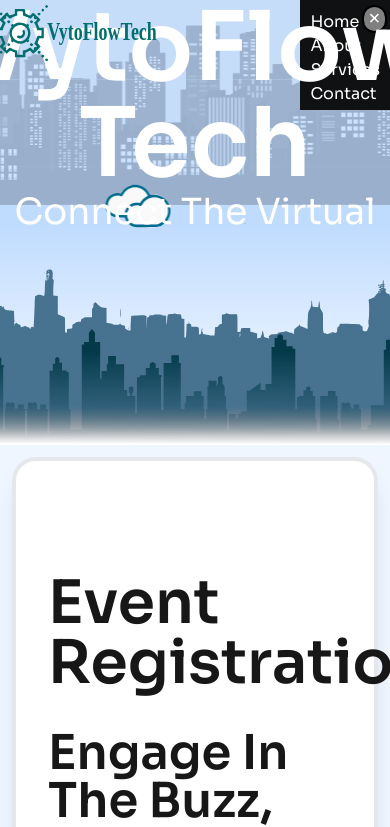
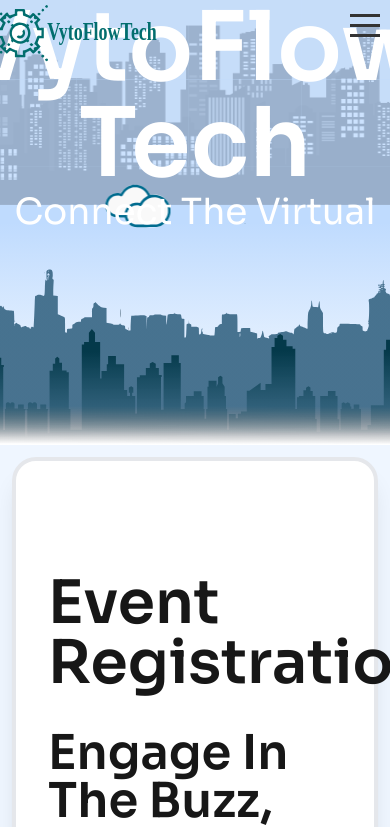
Before and after one commit to 0TenX1/VytoflowWebsite, a React (Vite) app: page / in a window 390 px wide. Shown: the top 827 px of the page. Built offline with nearby package versions, Linux system fonts and the light colour scheme.

Commit message:
HamburgerMenu Done

```diff
--- a/src/components/HamburgerMenu.css
+++ b/src/components/HamburgerMenu.css
@@ -1,79 +1,101 @@
-.hamburger-menu-btn {
-    display: none; /* Hide button on larger screens */
-    cursor: pointer;
+/* HamburgerMenu.css */
+.hamburger-menu {
+  display: flex;
+  flex-direction: column;
+  align-items: flex-start;
+  position: relative;
+  z-index: 1000; /* Ensure the menu is on top */
 }
 
-  .menu-items {
-    display: none; /* Hide menu items on default */
-  }
-
-  .close-btn {
-    position: absolute;
-    top: 5px;
-    right: 3px;
-    font-size: 20px;
-    background: none;
+.hamburger-icon {
+  display: flex;
+  flex-direction: column;
+  justify-content: space-around;
+  width: 30px;
+  height: 30px;
+  background: transparent;
   border: none;
   cursor: pointer;
-    background-color: gray;
-    border: 2px solid black;
-    border-radius: 20px;
-    width: 25px;
-    display: none;
-  }
-  .bar{
-    background-color: red;
-  }
-  @media (max-width: 768px) {
-    .hamburger-menu-btn {
-      display: block; /* Show button on smaller screens */
-      background: none;
-      border: none;
-      cursor: pointer;
-    }
-
-    .menu-items {
-      display: flex;
-      flex-direction: column;
-      position: fixed;
-      top: 0;
-      right: 0; /* Menu on the right side */
-      height: 110px;
-      width: 25x; /* Adjust width as needed */
-      background-color: rgb(16, 17, 18);
-      padding: 10px;
-      /* border: 1px solid black; */
-      /* border-radius: 50px; */
-      box-sizing: border-box;
-      z-index: 1;
-    }
-
-    .menu-items.open {
-      display: flex; /* Show menu items when menu is open */
+  z-index: 1001; /* Ensure the icon is on top */
 }
 
 .bar {
-      display: block;
-      width: 25px;
+  width: 30px;
   height: 3px;
-      margin: 5px auto;
   background-color: #333;
-      transition: all 0.3s ease-in-out;
+  transition: all 0.3s ease;
 }
 
-    .open .bar:nth-child(1) {
-      transform: translateY(8px) rotate(45deg);
+.bar.change:nth-child(1) {
+  transform: rotate(-45deg) translate(-5px, 6px);
 }
 
-    .open .bar:nth-child(2) {
+.bar.change:nth-child(2) {
   opacity: 0;
 }
 
-    .open .bar:nth-child(3) {
-      transform: translateY(-8px) rotate(-45deg);
+.bar.change:nth-child(3) {
+  transform: rotate(45deg) translate(-5px, -6px);
 }
 
-    .close-btn{
+.menu {
+  display: none;
+  flex-direction: column;
+  background-color: #333;
+  position: absolute;
+  top: 50px;
+  left: -80px;
+  width: 123px;
+  transition: all 0.3s ease;
+  z-index: 1000; /* Ensure the menu is on top */
+}
+
+.menu.open {
+  display: flex;
+}
+
+.menu ul {
+  list-style: none;
+  padding: 0;
+  margin: 0;
+  width: 100%;
+}
+
+.menu li {
+  width: 100%;
+  text-align: center;
+}
+
+.menu li a {
   display: block;
+  padding: 15px;
+  text-decoration: none;
+  color: white;
+  border-bottom: 1px solid #444;
+  transition: background 0.3s ease;
+}
+
+.menu li a:hover {
+  background-color: #555;
+}
+
+/* Media query for screens less than 700px wide */
+@media (max-width: 700px) {
+  .hamburger-menu {
+    position: fixed;
+    top: 10px;
+    right: 10px;
+    align-items: flex-end;
+  }
+
+  .menu {
+    top: 40px; /* Adjust if necessary to avoid overlap with the hamburger icon */
   }
 }
+
+/* Media query for screens greater than or equal to 700px wide */
+@media (min-width: 700px) {
+  .hamburger-menu {
+    display: none; /* Hide hamburger menu on large screens */
+  }
+}
--- a/src/components/HamburgerMenu.jsx
+++ b/src/components/HamburgerMenu.jsx
@@ -1,5 +1,6 @@
+// HamburgerMenu.jsx
 import React, { useState } from 'react';
-import './HamburgerMenu.css'; // Import your CSS file for styling
+import './HamburgerMenu.css';
 
 const HamburgerMenu = () => {
   const [isOpen, setIsOpen] = useState(false);
@@ -10,18 +11,20 @@
 
   return (
     <div className="hamburger-menu">
-      <button className={`hamburger-menu-btn ${isOpen ? 'open' : ''}`} onClick={toggleMenu}>
-        <span className="bar"></span>
-        <span className="bar"></span>
-        <span className="bar"></span>
+      <button className="hamburger-icon" onClick={toggleMenu}>
+        <div className={`bar ${isOpen ? 'change' : ''}`}></div>
+        <div className={`bar ${isOpen ? 'change' : ''}`}></div>
+        <div className={`bar ${isOpen ? 'change' : ''}`}></div>
       </button>
-      <div className={`menu-items ${isOpen ? 'open' : ''}`}>
-        <button className="close-btn" onClick={toggleMenu}>×</button>
-        <div className='inner'><a href="#">Home</a></div>
-        <div className='inner'><a href="#">About</a></div>
-        <div className='inner'><a href="#">Services</a></div>
-        <div className='inner'><a href="#">Contact</a></div>
-      </div>
+      <nav className={`menu ${isOpen ? 'open' : ''}`}>
+        <ul>
+          <li><a href="#home">Home</a></li>
+          <li><a href="#explore">Explore</a></li>
+          <li><a href="#about">About</a></li>
+          <li><a href="#contact">Contact Us</a></li>
+          <li><a href="#community">Community</a></li>
+        </ul>
+      </nav>
     </div>
   );
 };
```
Lines whose indentation alone changed are shown as unchanged.
